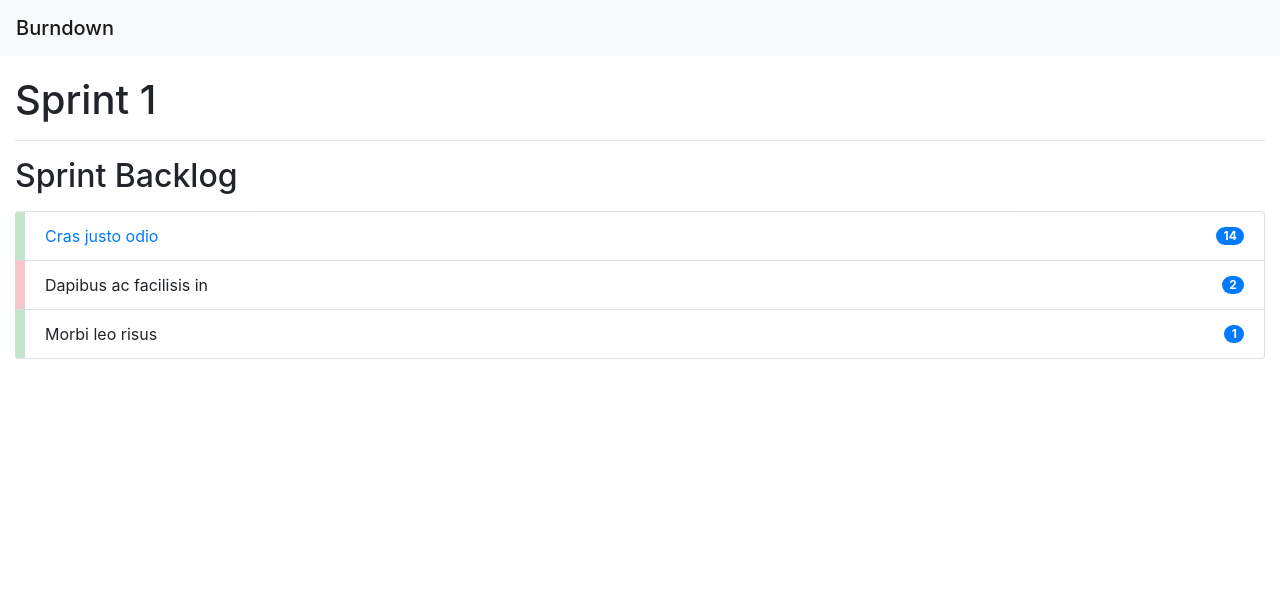
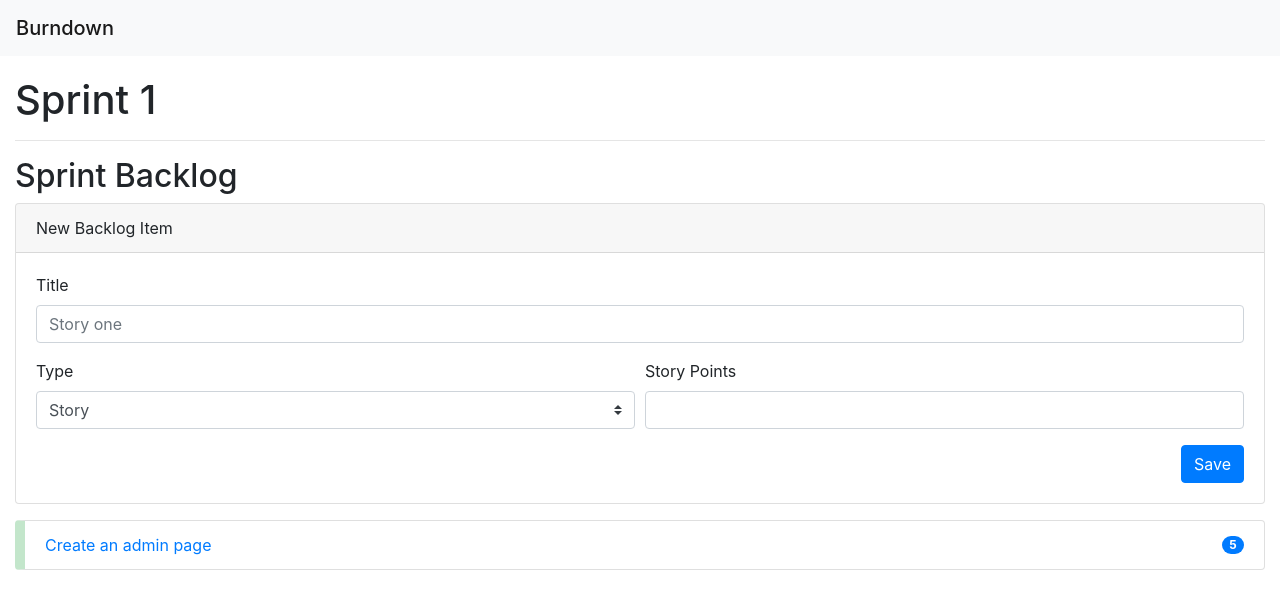
Before and after one commit to cesarloachamin/burndown, an Angular app: page /sprint/1 in a window 1280 px wide. Shown: the top 608 px of the page. Built offline with nearby package versions, Linux system fonts and the light colour scheme.

Commit message:
add backlog item form component and show the list of items

```diff
--- a/src/app/app.module.ts
+++ b/src/app/app.module.ts
@@ -9,6 +9,7 @@ import { SprintListComponent } from './sprint-list/sprint-list.component';
 import { SprintFormComponent } from './sprint-form/sprint-form.component';
 import { Routes, RouterModule } from '@angular/router';
 import { SprintComponent } from './sprint/sprint.component';
+import { BacklogItemFormComponent } from './backlog-item-form/backlog-item-form.component';
 
 const appRoutes: Routes = [
   {path: 'sprints', component: SprintListComponent},
@@ -21,7 +22,8 @@ const appRoutes: Routes = [
     AppComponent,
     SprintListComponent,
     SprintFormComponent,
-    SprintComponent
+    SprintComponent,
+    BacklogItemFormComponent
   ],
   imports: [
     NgbModule,
--- /dev/null
+++ b/src/app/backlog-item-form/backlog-item-form.component.html
@@ -0,0 +1,30 @@
+<div class="card">
+    <div class="card-header">New Backlog Item</div>
+    <div class="card-body">
+        <form [formGroup]="itemForm" (submit)="save()" novalidate>
+
+            <div class="form-row">
+                <div class="col form-group">
+                    <label for="title">Title</label>
+                    <input type="text" class="form-control" id="title" placeholder="Story one" [formControl]="itemForm.controls['title']" [ngClass]="{'is-invalid': isFormControlInValid('title') }">
+                </div>
+            </div>
+            <div class="form-row">
+                <div class="col form-group">
+                    <label for="type">Type</label>
+                    <select id="type" class="custom-select" [formControl]="itemForm.controls['type']" [ngClass]="{'is-invalid': isFormControlInValid('type') }">
+                        <option value="1" selected>Story</option>
+                        <option value="2">Bug</option>
+                    </select>
+                </div>
+                <div class="col form-group">
+                    <label for="value">Story Points</label>
+                    <input type="number" class="form-control" id="value" min="0" [formControl]="itemForm.controls['value']" [ngClass]="{'is-invalid': isFormControlInValid('value') }">
+                </div>
+            </div>
+            <div class="d-flex justify-content-end">
+                <button type="submit" class="btn btn-primary">Save</button>
+            </div>
+        </form>
+    </div>
+</div>
--- /dev/null
+++ b/src/app/backlog-item-form/backlog-item-form.component.ts
@@ -0,0 +1,36 @@
+import { Component, OnInit } from '@angular/core';
+import { FormBuilder, FormGroup, Validators } from '@angular/forms';
+
+@Component({
+  selector: 'app-backlog-item-form',
+  templateUrl: './backlog-item-form.component.html',
+  styleUrls: ['./backlog-item-form.component.css']
+})
+export class BacklogItemFormComponent implements OnInit {
+
+  itemForm: FormGroup;
+
+  constructor(private fb: FormBuilder) {
+    this.itemForm = fb.group({
+      'title': ['', Validators.required],
+      'type': ['1', Validators.required],
+      'value': ['', Validators.required]
+    })
+  }
+
+  ngOnInit() {
+  }
+
+  save(): void {
+    if (this.itemForm.valid) {
+
+    } else {
+      Object.keys(this.itemForm.controls).forEach(key => this.itemForm.controls[key].markAsTouched());
+    }
+  }
+
+  isFormControlInValid(name: string): boolean {
+    const control = this.itemForm.controls[name];
+    return !control.valid && control.touched;
+  }
+}
--- a/src/app/model/backlog.item.ts
+++ b/src/app/model/backlog.item.ts
@@ -4,7 +4,7 @@ export class BacklogItem {
     value: number;
     type: BacklogItemType;
 
-    constuctor(id: string, title: string, value: number, type?: BacklogItemType) {
+    constructor(id: string, title: string, value: number, type?: BacklogItemType) {
         this.title = title;
         this.value = value;
         this.type = type || BacklogItemType.HISTORY_TYPE;
@@ -12,6 +12,6 @@ export class BacklogItem {
 }
 
 export enum BacklogItemType {
-    BUG,
-    HISTORY_TYPE
+    HISTORY_TYPE,
+    BUG
 }
--- a/src/app/model/sprint.ts
+++ b/src/app/model/sprint.ts
@@ -1,3 +1,5 @@
+import { BacklogItem } from './backlog.item';
+
 export default class Sprint {
     id: string;
     title: string;
@@ -6,6 +8,7 @@ export default class Sprint {
     startDate: Date;
     endDate: Date;
     status: Status;
+    items: BacklogItem[];
 
     constructor(id: string, title: string, startDate: Date, endDate: Date, status?: Status, goal?: number, velocity?: number) {
         this.id = id;
--- a/src/app/sprint-form/sprint-form.component.html
+++ b/src/app/sprint-form/sprint-form.component.html
@@ -7,14 +7,14 @@
     </div>
     <div class="modal-body">
 
-        <div class="form-row form-group">
-            <div class="col">
+        <div class="form-row">
+            <div class="col form-group">
                 <label for="title">Title</label>
                 <input type="text" class="form-control" id="title" placeholder="Sprint Zero" [formControl]="sprintForm.controls['title']" [ngClass]="{'is-invalid': isFormControlInValid('title') }">
             </div>
         </div>
-        <div class="form-row form-group">
-            <div class="col">
+        <div class="form-row ">
+            <div class="col form-group">
                 <label for="startDate">Start Date</label>
                 <div class="input-group">
                     <input type="text" class="form-control" id="startDate" placeholder="yyyy-mm-dd" ngbDatepicker #startDate="ngbDatepicker" [formControl]="sprintForm.controls['startDate']" [ngClass]="{'is-invalid': isFormControlInValid('startDate') }">
@@ -23,7 +23,7 @@
                     </div>
                 </div>
             </div>
-            <div class="col">
+            <div class="col form-group">
                 <label for="endDate">End Date</label>
                 <div class="input-group">
                     <input type="text" class="form-control" id="endDate" placeholder="yyyy-mm-dd" ngbDatepicker #endDate="ngbDatepicker" [formControl]="sprintForm.controls['endDate']" [ngClass]="{'is-invalid': isFormControlInValid('endDate') }">
--- a/src/app/sprint/sprint.component.html
+++ b/src/app/sprint/sprint.component.html
@@ -5,20 +5,11 @@
     <h1>{{sprint.title}}</h1>
     <hr/>
     <h2>Sprint Backlog</h2>
-
+    <app-backlog-item-form></app-backlog-item-form>
     <ul class="list-group mt-3">
-        <a href="#" class="list-group-item d-flex justify-content-between align-items-center item-story">
-            Cras justo odio
-            <span class="badge badge-primary badge-pill ">14</span>
-        </a>
-        <a class="list-group-item d-flex justify-content-between align-items-center item-bug">
-            Dapibus ac facilisis in
-            <span class="badge badge-primary badge-pill">2</span>
-        </a>
-        <a class="list-group-item d-flex justify-content-between align-items-center item-story">
-            Morbi leo risus
-            <span class="badge badge-primary badge-pill">1</span>
+        <a *ngFor="let item of sprint.items" [ngClass]="item.type === 0 ? 'item-story' : 'item-bug'" href="#" class="list-group-item d-flex justify-content-between align-items-center">
+            {{item.title}}
+            <span class="badge badge-primary badge-pill ">{{item.value}}</span>
         </a>
     </ul>
-
 </div>
--- a/src/app/sprint/sprint.component.ts
+++ b/src/app/sprint/sprint.component.ts
@@ -2,6 +2,7 @@ import { Component, OnInit } from '@angular/core';
 import { ActivatedRoute } from '@angular/router';
 import Sprint from '../model/sprint';
 import { SprintService } from '../sprint.service';
+import { BacklogItem, BacklogItemType } from '../model/backlog.item';
 
 @Component({
   selector: 'app-sprint',
@@ -11,12 +12,19 @@ import { SprintService } from '../sprint.service';
 export class SprintComponent implements OnInit {
 
   sprint:Sprint;
+
   constructor(private route: ActivatedRoute, private service: SprintService) { }
 
   ngOnInit() {
     this.route.params.subscribe(params => {
       const id = params['id'];
-      this.service.getSprint(id).subscribe(sprint => this.sprint = sprint);
+      this.service.getSprint(id).subscribe(sprint => {
+        this.sprint = sprint;
+        if (!this.sprint.items) {
+          this.sprint.items = [];
+          this.sprint.items.push(new BacklogItem('1a', 'Create an admin page', 5, BacklogItemType.HISTORY_TYPE));
+        }
+      });
     });
   }
 
```
Also changed, not shown: src/app/backlog-item-form/backlog-item-form.component.css (added), 1 other file (tests, documents, lock files or other folders).
